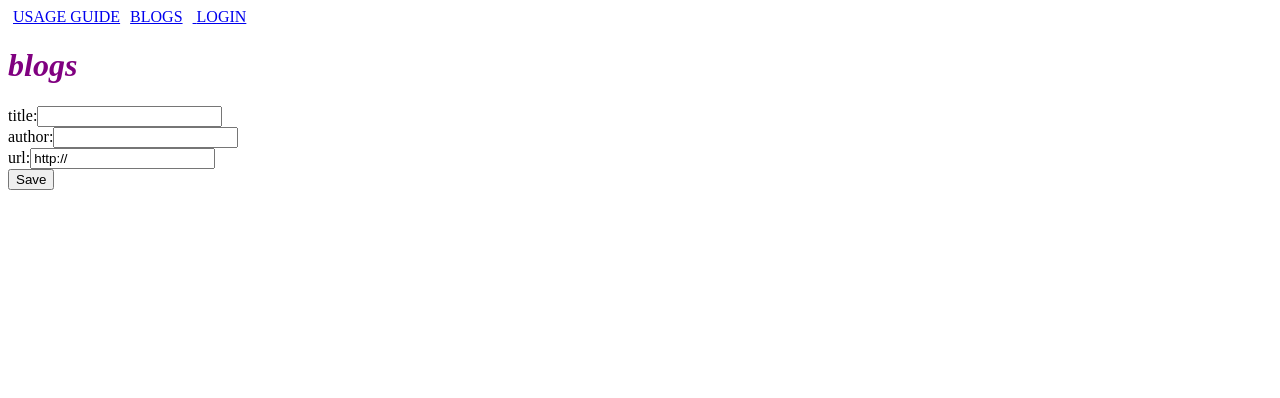
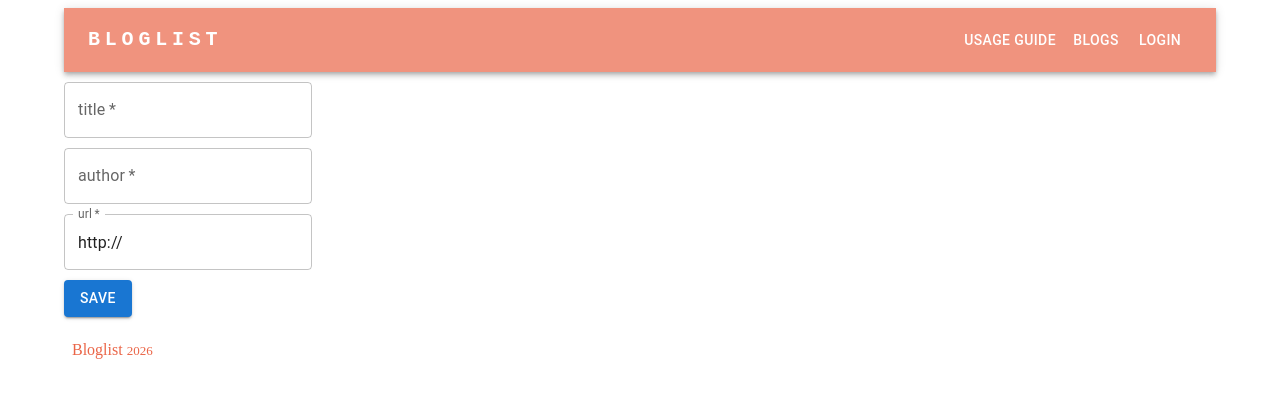
Before and after one commit to cherylfong/netscapia, a React (Vite) app in the folder part5/bloglist-frontend/: page /add in a window 1280 px wide. Shown: the top 398 px of the page. Built offline with nearby package versions, Linux system fonts and the light colour scheme; no server answers.

Commit message:
complete exercises 5.29, 5.30, and 5.31

```diff
--- a/part5/bloglist-frontend/package.json
+++ b/part5/bloglist-frontend/package.json
@@ -11,10 +11,14 @@
     "test": "vitest run"
   },
   "dependencies": {
+    "@emotion/react": "^11.14.0",
+    "@emotion/styled": "^11.14.1",
+    "@mui/material": "^9.4.0",
     "axios": "^1.9.0",
     "react": "^19.1.0",
     "react-dom": "^19.1.0",
-    "react-router-dom": "^7.18.3"
+    "react-router-dom": "^7.18.3",
+    "styled-components": "^6.5.3"
   },
   "devDependencies": {
     "@eslint/js": "^9.25.0",
--- a/part5/bloglist-frontend/src/App.jsx
+++ b/part5/bloglist-frontend/src/App.jsx
@@ -1,18 +1,21 @@
-import { useState, useEffect, useRef } from 'react'
+import { useState, useEffect } from 'react'
+import { Typography, Container, Button, AppBar, Toolbar } from '@mui/material'
+
 
 import {
   Routes, Route, Link,
-  useMatch, useNavigate
+  useNavigate
 } from 'react-router-dom'
 
 import About from './components/About'
+import Usage from './components/Usage'
 import BlogPage from './components/BlogPage'
+import Footer from './components/Footer'
 
-import Blog from './components/Blog'
 import LoginForm from './components/LoginForm'
 import BlogForm from './components/BlogForm'
-import Notification from './components/Notification'
-import Togglable from './components/Togglable'
+
+import Notify from './components/Notify'
 import FilterBlogs from './components/FilterBlogs'
 
 import blogService from './services/blogs'
@@ -23,8 +26,7 @@ const App = () => {
 
   const [user, setUser] = useState(null)
 
-  const [notifyMessage, setNotifyMessage] = useState(null)
-  const [notifyFlag, setNotifyFlag] = useState(true) // false for errors
+  const [notify, setNotify] = useState(null)
 
   const navigate = useNavigate()
 
@@ -37,7 +39,7 @@ const App = () => {
   useEffect(() => {
     const loggedUserJSON = window.localStorage.getItem('loggedNoteappUser')
     if (loggedUserJSON) {
-      // key values are stored as JSON strings (so convert to JSON object)
+
       const user = JSON.parse(loggedUserJSON)
       setUser(user)
       blogService.setToken(user.token)
@@ -45,11 +47,6 @@ const App = () => {
   }, [])
 
   const createBlog = (blogItemObject) => {
-
-    if (blogFormRef.current) {
-      blogFormRef.current.toggleVisibility()
-    }
-
 
     blogService
       .create(blogItemObject)
@@ -59,18 +56,31 @@ const App = () => {
 
         setBlogs(refreshedBlogs)
 
-        setNotifyMessage(`Blog item titled "${blogItemObject.title}" added`)
-        setNotifyFlag(true)
+        setNotify(
+          {
+            text:`Blog item titled "${blogItemObject.title}" added`,
+            type: 'success'
+          }
+        )
         resetNotification()
       }).catch(error => {
-        // console.log(error.response.status)
+
         if (error.response.status === 400) {
-          setNotifyMessage('Fill in all fields')
+
+          setNotify(
+            {
+              text:'Fill in all fields',
+              type: 'warning'
+            }
+          )
         } else {
-          setNotifyMessage(`ERROR: status ${error.response.status}`)
+          setNotify(
+            {
+              text:`ERROR: status ${error.response.status}`,
+              type: 'error'
             }
-
-        setNotifyFlag(false)
+          )
+        }
       })
       .finally(resetNotification)
 
@@ -88,15 +98,21 @@ const App = () => {
 
         setBlogs(refreshedBlogs)
 
-        setNotifyMessage(
-          `Blog item titled "${blogObject.title}" updated with ${blogObject.likes} 👍`
+        setNotify(
+          {
+            text:`Blog item titled "${blogObject.title}" updated with ${blogObject.likes} 👍`,
+            type: 'success'
+          }
         )
-        setNotifyFlag(true)
-
       })
       .catch(error => {
-        setNotifyMessage(`ERROR: ${error.message}`)
-        setNotifyFlag(false)
+
+        setNotify(
+          {
+            text: `ERROR: ${error.message}`,
+            type: 'error'
+          }
+        )
       })
       .finally(resetNotification)
 
@@ -113,11 +129,20 @@ const App = () => {
 
         setBlogs(refreshedBlogs)
 
-        setNotifyMessage('Blog item removed!')
-        setNotifyFlag(true)
+        setNotify(
+          {
+            text:'Blog item removed!',
+            type: 'success'
+          }
+        )
       }).catch(error => {
-        setNotifyMessage(`ERROR: ${error.message}`)
-        setNotifyFlag(false)
+
+        setNotify(
+          {
+            text: `ERROR: ${error.message}`,
+            type: 'error'
+          }
+        )
       })
       .finally(resetNotification)
 
@@ -147,20 +172,33 @@ const App = () => {
       setPassword('')
       navigate('/')
 
-      setNotifyMessage(`🎊 Welcome back ${username}!`)
-      setNotifyFlag(true)
-
+      setNotify(
+        {
+          text: `🎊 Welcome back ${username}!`,
+          type: 'info'
+        }
+      )
 
     } catch (error) {
 
       if (error.message.includes(401)) {
 
-        setNotifyMessage('Invalid credentials! 🔐 Try again 😀')
+        setNotify(
+          {
+            text: 'Invalid credentials! 🔐 Try again 😀',
+            type: 'error'
+          }
+        )
 
       } else {
-        setNotifyMessage(error.message)
+
+        setNotify(
+          {
+            text: `${error.message}`,
+            type: 'error'
           }
-      setNotifyFlag(false)
+        )
+      }
 
     } finally {
       resetNotification()
@@ -172,74 +210,81 @@ const App = () => {
     window.localStorage.clear()
     setUser(null)
     navigate('/')
-    setNotifyMessage('Log off successful')
-    setNotifyFlag(true)
+    setNotify(
+      {
+        text: 'Log off successful!',
+        type: 'success'
+      })
     resetNotification()
   }
 
   const resetNotification = async () => {
     await setTimeout(() => {
-      setNotifyMessage(null)
-      setNotifyFlag(true)
+      setNotify(null)
     }, 5000)
   }
 
-  const loginForm = () => (
-
-    <Togglable buttonLabel='Welcome! Want to Login?'>
-      <LoginForm handleLogin={handleLogin} />
-    </Togglable>
-
-  )
-
-  const blogFormRef = useRef()
-
-
-  const blogForm = () => (
-    <Togglable buttonLabel="Add a new blog to the list?" ref={blogFormRef}>
-      <BlogForm createBlog={createBlog} />
-    </Togglable>
-  )
-
   const linkPadding = {
-    padding: 5
+    padding: 5,
+    color: 'purple'
   }
 
-  const match = useMatch('/:id')
-  const blog = match
-    ? blogs.find(b => b.id === match.params.id)
-    : null
+  const styleAppBar = { bgcolor: 'rgba(231, 75, 41, 0.6)' }
+
+  const styleToolBar = { '&:hover': { bgcolor: 'rgba(96, 18, 152, 0.51)' } }
 
   return (
-    <div>
+    <Container>
 
-      <div>
-        <Link style={linkPadding} to='/how-to-use'>USAGE GUIDE</Link>
-        <Link style={linkPadding} to='/'>BLOGS</Link>
+      <AppBar position="static" sx={styleAppBar}>
+        <Toolbar>
 
-        {user && <Link style={linkPadding} to='/add'>ADD</Link>}
+          <Typography
+            variant="h6"
+            noWrap
+            component={Link} to="/about"
+            sx={{
+              mr: 2,
+              display: { xs: 'none', md: 'flex' },
+              fontFamily: 'monospace',
+              fontWeight: 700,
+              letterSpacing: '.3rem',
+              color: 'inherit',
+              textDecoration: 'none',
+              flexGrow: 1
+            }}
+          >
+            BLOGLIST
+          </Typography>
 
-        {/* <Link style={linkPadding} to="/add">{user && 'ADD'}</Link> */}
-        {user && (
-          <button onClick={handleLogOff}>Log Out</button>
+          <Button color="inherit" component={Link} to="/how-to-use" sx={styleToolBar}>USAGE GUIDE</Button>
+
+          <Button color="inherit" component={Link} to="/" sx={styleToolBar}>BLOGS</Button>
+
+          {user && <Button color="inherit" component={Link} to="/add" sx={styleToolBar}>ADD</Button>}
+
+          {user && (<Button color="inherit" component={Link} to="/" onClick={handleLogOff} sx={styleToolBar}>Logout</Button>
           )}
+
           {user && (
             <span style={linkPadding} to=''>| {user.name ?? user.username} is logged in.</span>
           )}
-        <Link style={linkPadding} to='/login'> {!user && (
+          <Button color="inherit" component={Link} to="/login" sx={styleToolBar}> {!user && (
             <>LOGIN</>
-        )}</Link>
-      </div>
+          )}</Button>
 
-      <h1>blogs</h1>
+        </Toolbar>
+      </AppBar>
 
-      <Notification message={notifyMessage} success={notifyFlag} />
+      <Notify notify={notify}/>
 
       <Routes>
-        <Route path='/how-to-use' element={<About />} />
+        <Route path='/how-to-use' element={<Usage />} />
         <Route path='/' element={
           <FilterBlogs blogs={blogs} user={user} updateBlogLikes={updateBlogLikes} removeBlog={removeBlog} />} />
         <Route path='/login' element={<LoginForm handleLogin={handleLogin} />} />
+
+        <Route path='/about' element={<About/>} />
 
         <Route path='/add' element={<BlogForm createBlog={createBlog} />} />
 
@@ -270,8 +315,12 @@ const App = () => {
         } />
       </Routes>
 
-
+      <Footer>
+        <div>
+          Bloglist <span style={{ fontSize: 'small' }}>2026</span>
         </div>
+      </Footer>
+    </Container>
   )
 }
 
--- a/part5/bloglist-frontend/src/components/BlogForm.jsx
+++ b/part5/bloglist-frontend/src/components/BlogForm.jsx
@@ -1,7 +1,8 @@
 import { useState } from 'react'
 import { useNavigate } from 'react-router-dom'
+import { TextField, Button } from '@mui/material'
 
-const BlogForm = ( { createBlog } ) => {
+const BlogForm = ({ createBlog }) => {
 
   const [newBlogTitle, setBlogTitle] = useState('')
   const [newBlogAuthor, setBlogAuthor] = useState('')
@@ -28,25 +29,42 @@ const BlogForm = ( { createBlog } ) => {
 
   return (
     <form onSubmit={addBlog}>
-      <div><label>title:
-        <input
+      <div >
+
+        <TextField
+          required
+          id="outlined-required"
+          label="title"
+          placeholder="What's the name of the blog?"
           value={newBlogTitle}
           onChange={event => setBlogTitle(event.target.value)}
+          style={{ marginTop: 10 }}
         />
-      </label></div>
-      <div><label>author:
-        <input
+      </div>
+      <div>
+        <TextField
+          required
+          id="outlined-required"
+          label="author"
+          placeholder='Who wrote the blog?'
           value={newBlogAuthor}
           onChange={event => setBlogAuthor(event.target.value)}
+          style={{ marginTop: 10 }}
         />
-      </label></div>
-      <div><label>url:
-        <input
+      </div>
+      <div>
+        <TextField
+          required
+          id="outlined-required"
+          label="url"
           value={newBlogUrl}
           onChange={event => setBlogUrl(event.target.value)}
+          style={{ marginTop: 10 }}
         />
-      </label></div>
-      <button type="submit">Save</button>
+      </div>
+      <Button type="submit" variant='contained' style={{ marginTop: 10 }}>
+        save
+      </Button>
     </form>
   )
 }
--- /dev/null
+++ b/part5/bloglist-frontend/src/components/Footer.jsx
@@ -0,0 +1,9 @@
+import styled from 'styled-components'
+
+const Footer = styled.div`
+  padding: 0.5em;
+  margin-top: 1em;
+  color: rgba(231, 76, 41, 0.86);
+`
+
+export default Footer
--- /dev/null
+++ b/part5/bloglist-frontend/src/components/Notify.jsx
@@ -0,0 +1,22 @@
+import { Alert } from '@mui/material'
+
+// notify object has the fields
+// 1. type - determines the color of the notification
+// The types are success (the default), info, warning, and error
+// 2. text - the notification message
+const Notify = ({ notify }) => {
+  if (notify === null) {
+    return null
+  }
+
+  return (
+
+    <Alert
+      style={{ marginTop: 10, marginBottom: 10 }}
+      severity={notify.type}>
+      {notify.text}
+    </Alert>
+  )
+}
+
+export default Notify
--- /dev/null
+++ b/part5/bloglist-frontend/src/components/Usage.jsx
@@ -0,0 +1,14 @@
+const Usage = () => {
+  return (
+    <div>
+      <ul>
+        <li>Blogs can only be deleted by the original user who added it. <a href='/login'>Login</a> to see delete button.</li>
+        <li>All users including unauthenticated users can like blog items.</li>
+        <li>Only authenticated (logged in) users can add a new blog item to the list.</li>
+        <li><b>There is no new user registration.</b></li>
+      </ul>
+    </div>
+  )
+}
+
+export default Usage
```
Also changed, not shown: part5/bloglist-frontend/src/components/About.jsx (+42 -11 lines), part5/bloglist-frontend/src/components/Blog.jsx (+16 -12 lines), part5/bloglist-frontend/src/components/LoginForm.jsx (+18 -12 lines), 1 other file (tests, documents, lock files or other folders). Lines whose indentation alone changed are shown as unchanged.
